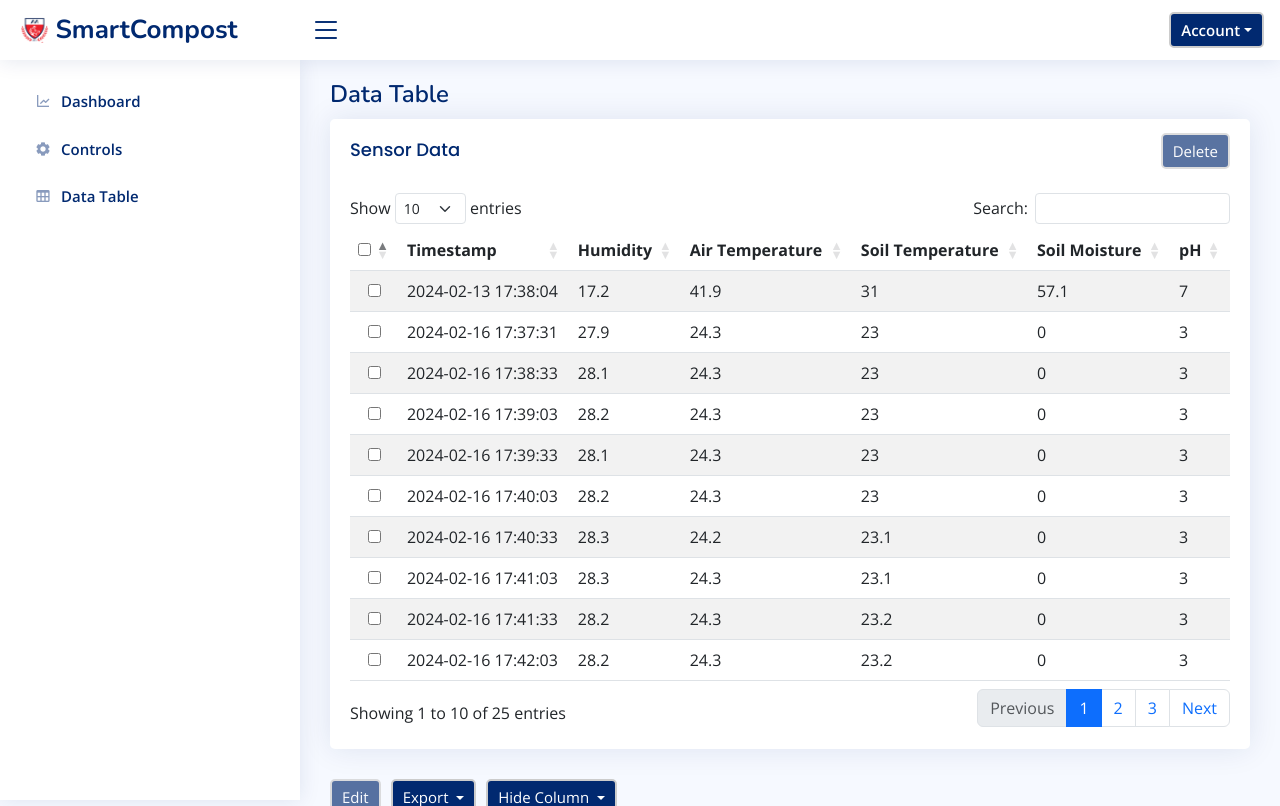
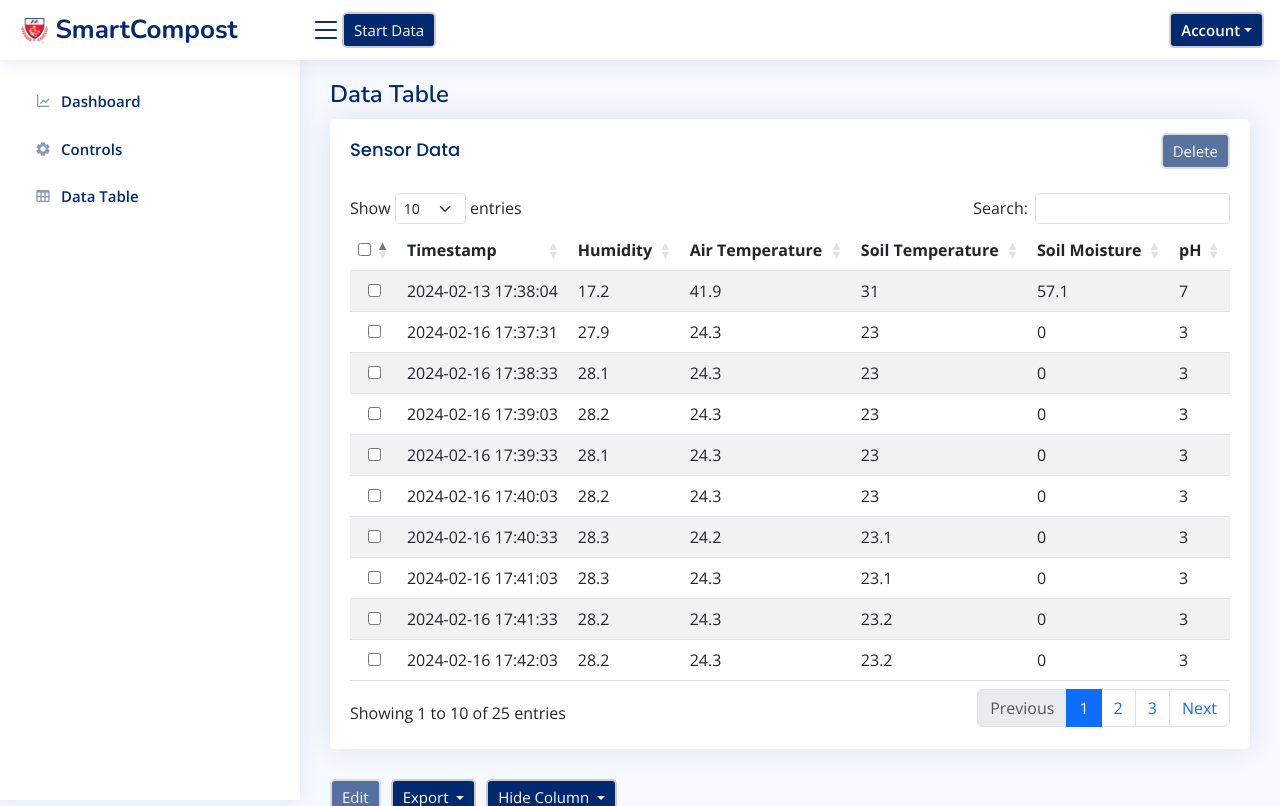
Before and after one commit to fjaqu1n0/SmartCompost, a PHP site: page /DataTable.php in a window 1280 px wide. Shown: the top 806 px of the page. Run offline with PHP 8.4, Linux system fonts and the light colour scheme; the visitor is signed in with stand-in values (Sample User, id 1); data comes from the database, SQL or seed files in the repository; some libraries are stand-ins or nearby versions.

Commit message:
Update DataTable.php

```diff
--- a/DataTable.php
+++ b/DataTable.php
@@ -64,6 +64,7 @@
         <span class="d-none d-lg-block">SmartCompost</span>
       </a>
       <i class="bi bi-list toggle-sidebar-btn"></i>
+      <button id="startButton">Start Data</button>
     </div><!-- End Logo -->
 
       <nav class="header-nav ms-auto">
@@ -293,6 +294,7 @@
   <a href="#" class="back-to-top d-flex align-items-center justify-content-center"><i class="bi bi-arrow-up-short"></i></a>
 
   <script src ="assets/js/main.js"></script>
+  <script src="assets/js/data.js"></script>
 
 </body>
 
```
